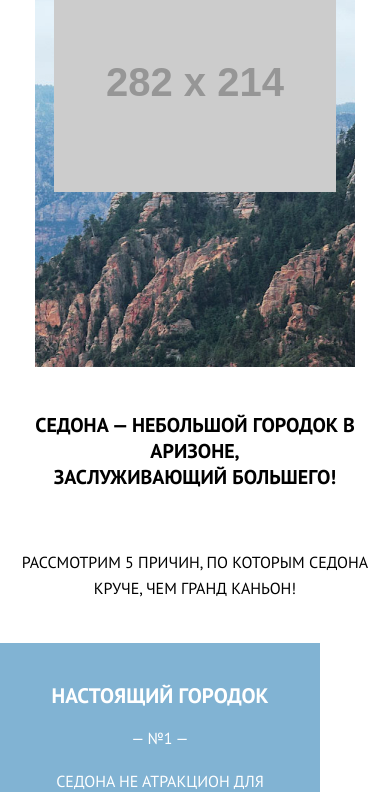
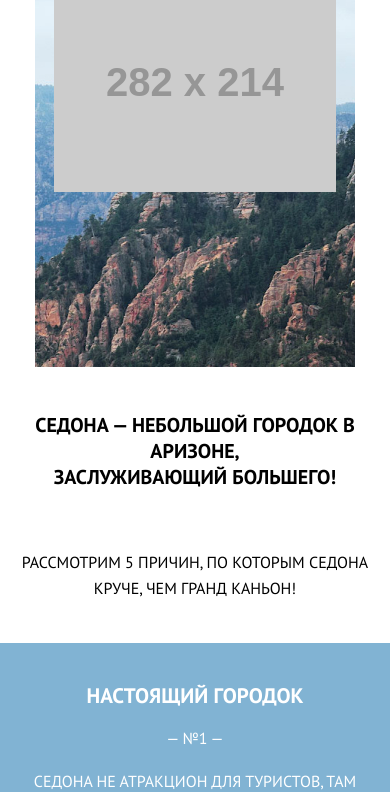
Before and after one commit to SingeRU/1261815-sedona-21, a website: page source/index.html in a window 390 px wide. Shown: the part 314-1106 px from the top of the page. Drawn offline with nearby package versions, Linux system fonts and the light colour scheme; files that its build step writes are made by us from their sources; placeholder pictures from the web are drawn by us.

Commit message:
Доработал

```diff
--- a/source/less/blocks/container.less
+++ b/source/less/blocks/container.less
@@ -1,7 +1,8 @@
-.container {
-  max-width: @desktop-width-container;
-  margin: 0 auto;
-  padding: 0;
+@media (min-width: @mobile-width) {
+  .container {
+    max-width: @mobile-width-container;
+    margin: 0 auto;
+  }
 }
 
 @media (max-width: @tablet-width) {
@@ -12,6 +13,6 @@
 
 @media (max-width: @desktop-width) {
   .container {
-    max-width: @desktop-width-container;
+    max-width: @desktop-width;
   }
 }
--- a/source/less/blocks/content.less
+++ b/source/less/blocks/content.less
@@ -1,11 +1,3 @@
-.content__container {
-  min-width: 320px;
-  height: 191px;
-  margin: 0;
-  color: @white;
-  background-color: @lightskyblue;
-}
-
 .content__container {
   min-width: 320px;
   height: 191px;
@@ -24,7 +16,7 @@
 
   .content__container--second {
     order: 1;
-    min-width: 256px;
+    width: 256px;
   }
 }
 
--- a/source/less/blocks/main-nav.less
+++ b/source/less/blocks/main-nav.less
@@ -25,6 +25,8 @@
     background-color: @white;
     transition: 0.3s;
     display: flex;
+    width: @tablet-width;
+    margin: 0 auto;
   }
 }
 
--- a/source/less/blocks/reasons.less
+++ b/source/less/blocks/reasons.less
@@ -57,7 +57,6 @@
 .reasons__title {
   background-color: @lightgrey;
   height: 168px;
-  width: 320px;
   position: relative;
 }
 
@@ -93,13 +92,8 @@
   }
 }
 
-.reasons__content-container {
-  width: 320px;
-}
-
 @media (min-width: @tablet-width) {
   .reasons__content-container {
-    width: @tablet-width;
     display: grid;
     grid-template-columns: 256px 1fr;
     grid-template-rows: 256px;
--- a/source/less/global/variables.less
+++ b/source/less/global/variables.less
@@ -2,6 +2,7 @@
 @tablet-width: 768px;
 @desktop-width: 1200px;
 @mobile-width-only: 767px;
+@mobile-width: 320px;
 
 
 //Templates containers
```
